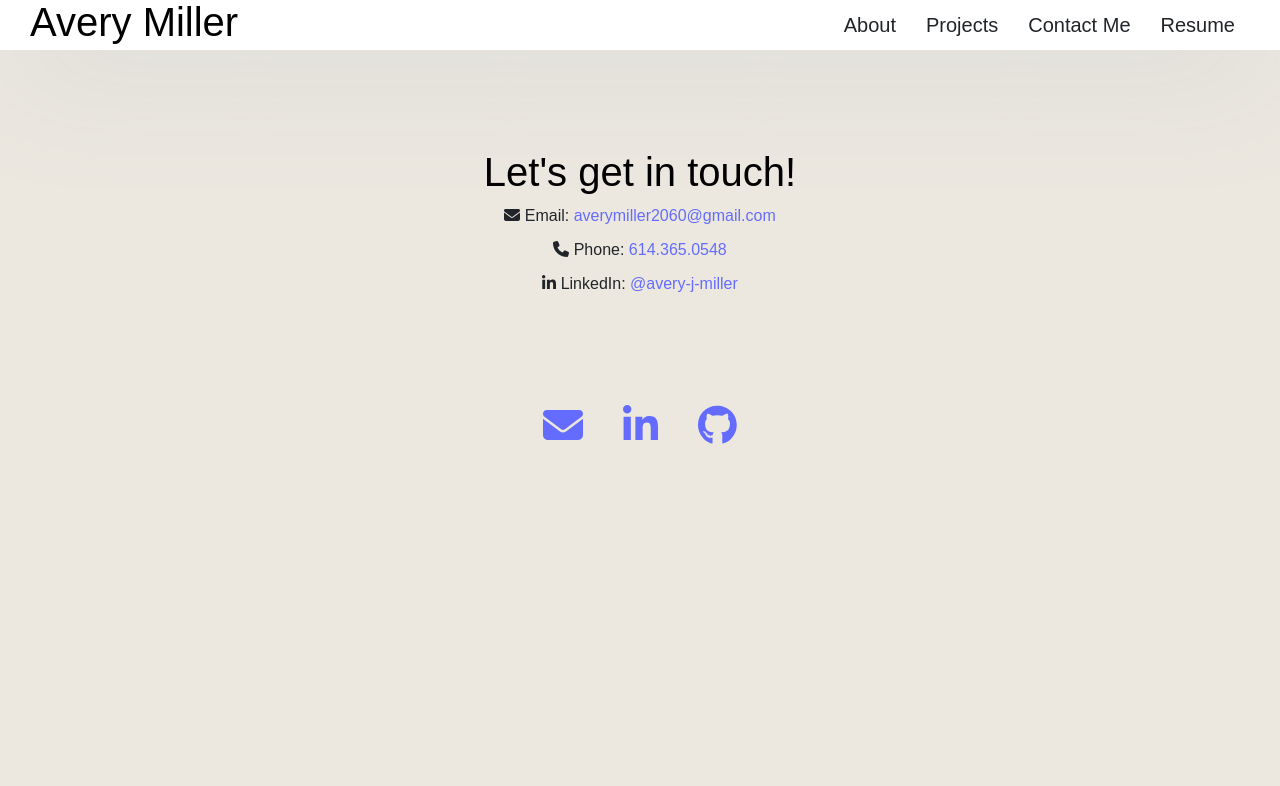
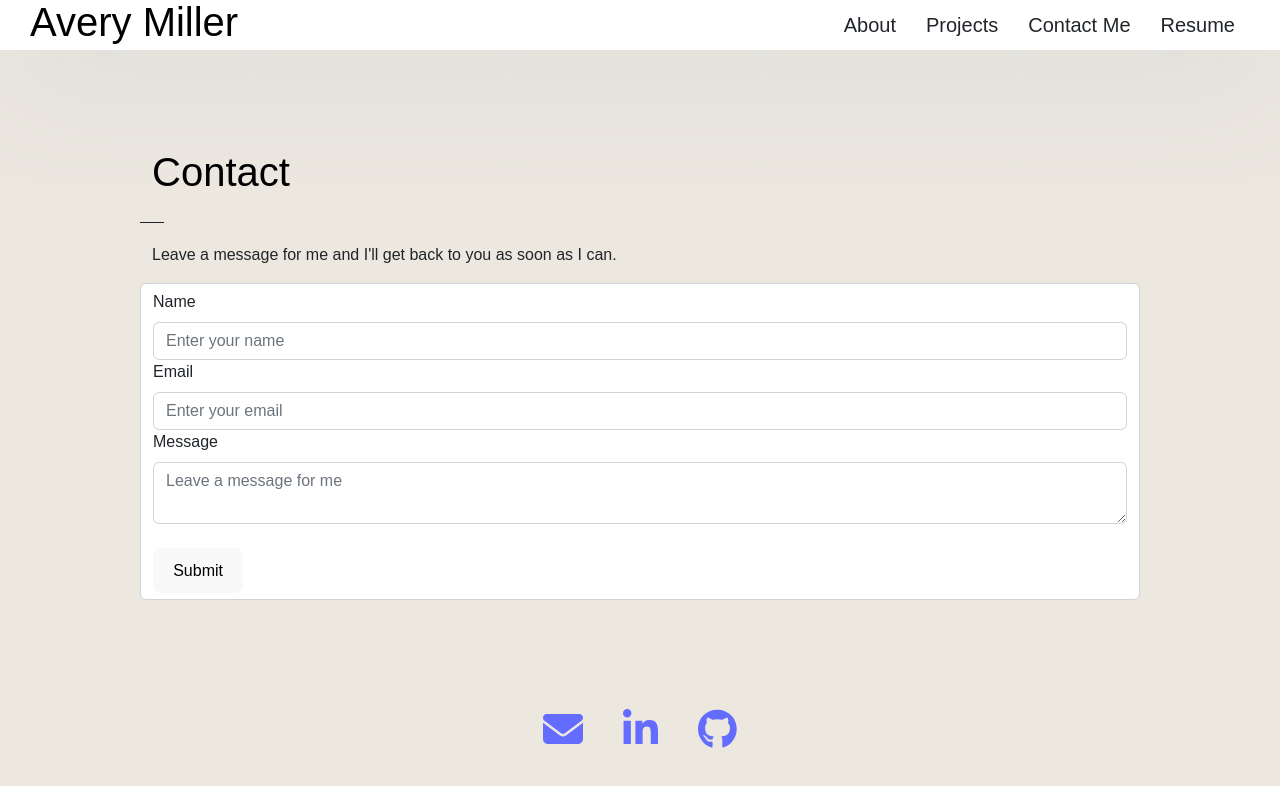
Before and after one commit to averyjmiller/react-portfolio, a React (Vite) app: page /react-portfolio/contact in a window 1280 px wide. Shown: the top 786 px of the page. Built offline with nearby package versions, Linux system fonts and the light colour scheme.

Commit message:
added a contact form on the contact page so people can leave messages

```diff
--- a/src/pages/ContactPage.jsx
+++ b/src/pages/ContactPage.jsx
@@ -1,18 +1,113 @@
-import { FontAwesomeIcon } from '@fortawesome/react-fontawesome';
-import { faEnvelope, faPhone } from '@fortawesome/free-solid-svg-icons';
-import { faLinkedinIn } from '@fortawesome/free-brands-svg-icons';
+import React, { useState } from 'react';
+import { useForm, ValidationError } from '@formspree/react';
 
 export default function ContactPage() {
+  const [state, handleSubmit] = useForm('mnqkblyl');
+  const [emailValid, setEmailValid] = useState(true);
+  const [messageEmpty, setMessageEmpty] = useState(false);
+  const [nameValid, setNameValid] = useState(true);
+
+  const handelNameBlur = (e) => {
+    const nameRegex = /\b([A-ZÀ-ÿ][-,a-z.']+ )*[A-ZÀ-ÿ][-,a-z.']* \b/;
+    setNameValid(e.target.value != '');
+  };
+
+  const handleEmailBlur = (e) => {
+    // Check if the email is empty or invalid and set the emailValid state
+    const emailRegex = /^[a-zA-Z0-9._%+-]+@[a-zA-Z0-9.-]+\.[a-zA-Z]{2,}$/;
+    setEmailValid(e.target.value.trim() && emailRegex.test(e.target.value));
+  };
+
+  const handleMessageBlur = (e) => {
+    setMessageEmpty(!e.target.value.trim());
+  };
+
+  if (state.succeeded) {
+    return (
+      <div className='container page-section'>
+        <div className='row d-flex section-name'>
+          <h1 className='text-center text-secondary'>
+            Message sent! I'll get back to you as soon as I can.
+          </h1>
+        </div>
+      </div>
+    );
+  }
   return (
-    <section className="page-section" id="contact">
-      <header>
-        <h1>Let's get in touch!</h1>
-      </header>
-      <ul>
-        <li><FontAwesomeIcon icon={faEnvelope} /> Email: <a href="mailto:averymiller2060@gmail.com">averymiller2060@gmail.com</a></li>
-        <li><FontAwesomeIcon icon={faPhone} /> Phone: <a href="">614.365.0548</a></li>
-        <li><FontAwesomeIcon icon={faLinkedinIn} /> LinkedIn: <a href="https://www.linkedin.com/in/avery-j-miller" target="_blank">@avery-j-miller</a></li>
-      </ul>
-    </section>
+    <div className='container page-section'>
+      <div className='row d-flex section-name'>
+        <h1>Contact</h1>
+        <div id="line-break"></div>
+        <p>Leave a message for me and I'll get back to you as soon as I can.</p>
+      </div>
+      <div className='row contact-form justify-content-center'>
+        <form className='form-control ' onSubmit={handleSubmit}>
+          <label className='form-label' htmlFor='name'>
+            Name
+          </label>
+          <input
+            className='form-control hover-yellowFrame'
+            id='name'
+            type='name'
+            name='name'
+            onBlur={handelNameBlur}
+            onChange={handelNameBlur}
+            placeholder='Enter your name'
+          />
+
+          <label className='form-label' htmlFor='email'>
+            Email
+          </label>
+
+          <input
+            className='form-control hover-yellowFrame'
+            id='email'
+            type='email'
+            name='email'
+            onBlur={handleEmailBlur}
+            onChange={handleEmailBlur}
+            required
+            placeholder='Enter your email'
+          />
+          {!emailValid && (
+            <p className='text-end text-warning'>
+              Please enter a valid email address
+            </p>
+          )}
+          <ValidationError prefix='Email' field='Email' errors={state.errors} />
+
+          <label className='form-label mb-2' htmlFor='message'>
+            Message
+          </label>
+          <textarea
+            className='form-control hover-yellowFrame mb-4'
+            id='message'
+            name='message'
+            type='text'
+            onBlur={handleMessageBlur}
+            onChange={handleMessageBlur}
+            placeholder='Leave a message for me'
+          />
+          {messageEmpty && (
+            <p className='text-end text-warning'>
+              Please leave a message
+            </p>
+          )}
+          <ValidationError
+            prefix='Message'
+            field='message'
+            required
+            errors={state.errors}
+          />
+          <button
+            className='submit-link'
+            type='submit'
+            disabled={state.submitting || messageEmpty || !emailValid || !nameValid}
+          >
+            Submit
+          </button>
+        </form>
+      </div>
+    </div>
   );
 }
```
